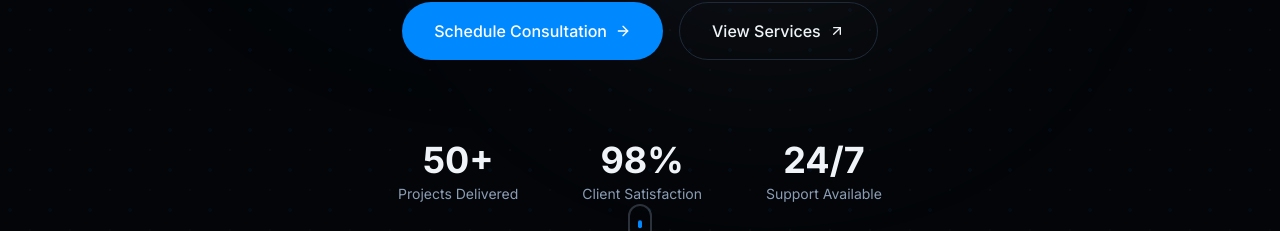
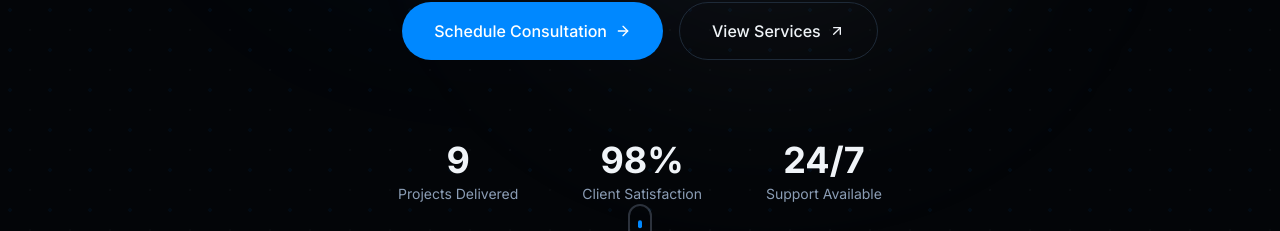
Before and after one commit to alexferrell4/hf-tech-consulting, a Next.js app: page / in a window 1280 px wide. Shown: the part 878-1109 px from the top of the page. Built offline with nearby package versions, Linux system fonts and the light colour scheme.

Commit message:
8th commit

```diff
--- a/src/app/page.tsx
+++ b/src/app/page.tsx
@@ -17,7 +17,7 @@ import {
 } from "lucide-react";
 
 const stats = [
-  { value: "50+", label: "Projects Delivered" },
+  { value: "9", label: "Projects Delivered" },
   { value: "98%", label: "Client Satisfaction" },
   { value: "24/7", label: "Support Available" },
 ];
```
